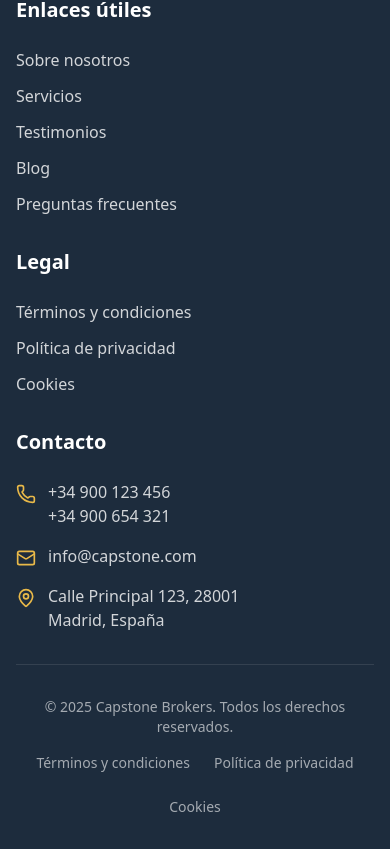
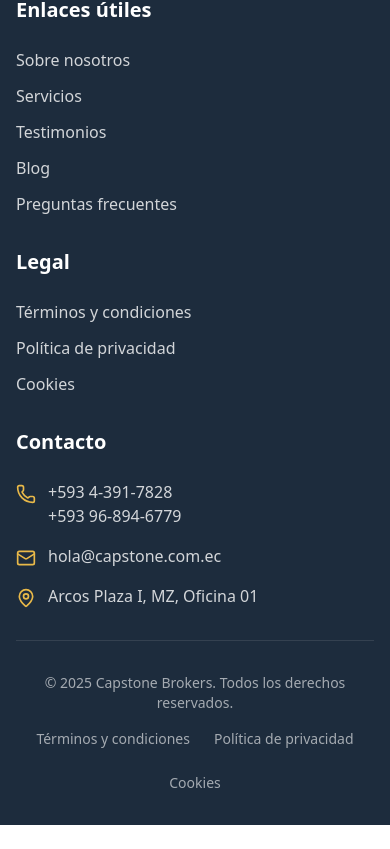
Before and after one commit to jmjalil96/capstone-shop, a React (Vite) app: page / in a window 390 px wide. Shown: the part 8293-9142 px from the top of the page. After the commit the page ends 9118 px from the top, so only its background shows below. Built offline with nearby package versions, Linux system fonts and the light colour scheme.

Commit message:
chore: updated phones, email and addresses of footer constants

```diff
--- a/src/features/landing/sections/footer-constants.ts
+++ b/src/features/landing/sections/footer-constants.ts
@@ -25,7 +25,7 @@ export const legalLinks: FooterLink[] = [
 ]
 
 export const contactDetails = {
-  phones: ['+34 900 123 456', '+34 900 654 321'],
-  email: 'info@capstone.com',
-  address: ['Calle Principal 123, 28001', 'Madrid, España'],
+  phones: ['+593 4-391-7828', '+593 96-894-6779'],
+  email: 'hola@capstone.com.ec',
+  address: ['Arcos Plaza I, MZ, Oficina 01'],
 }
```
